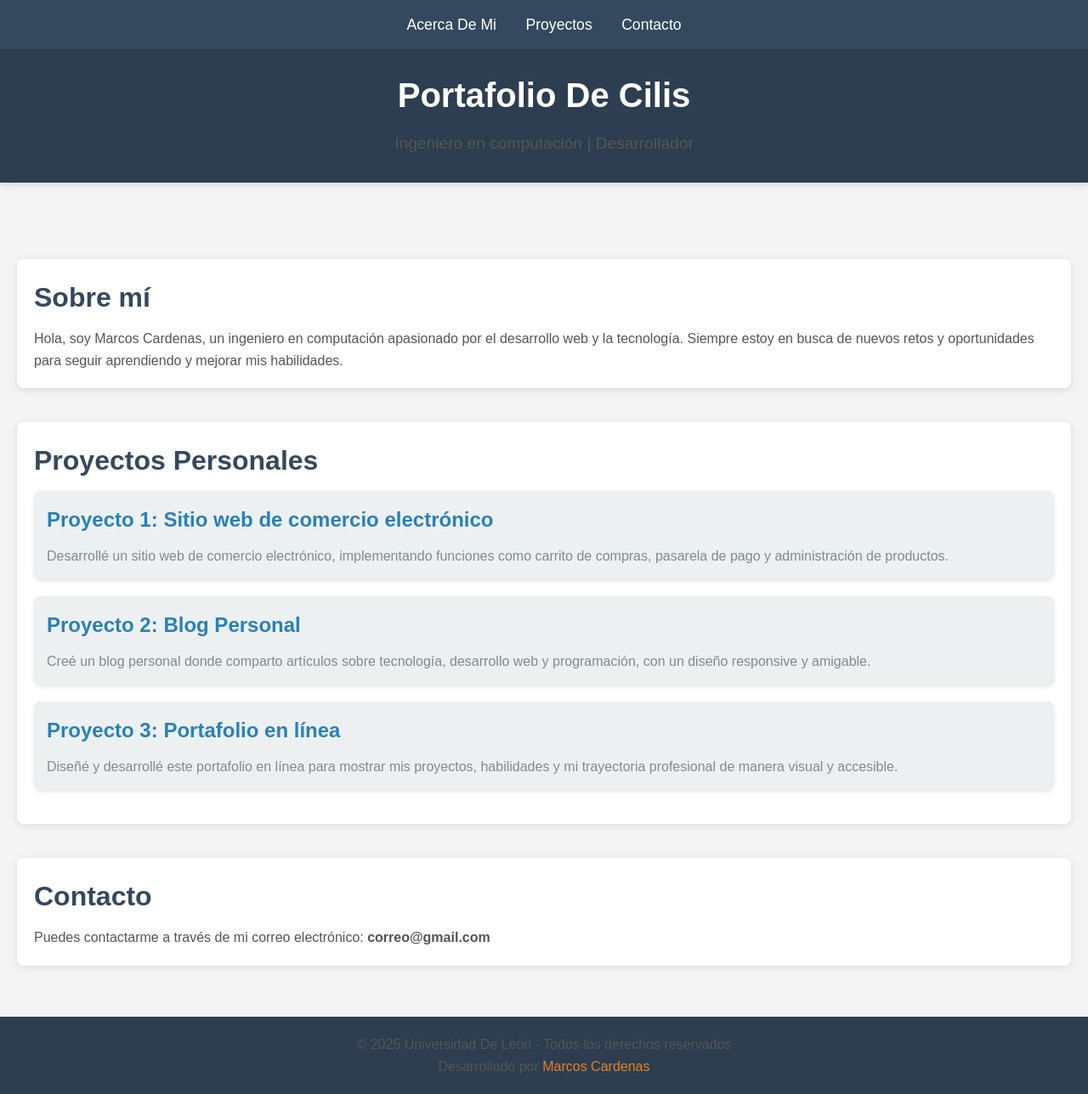
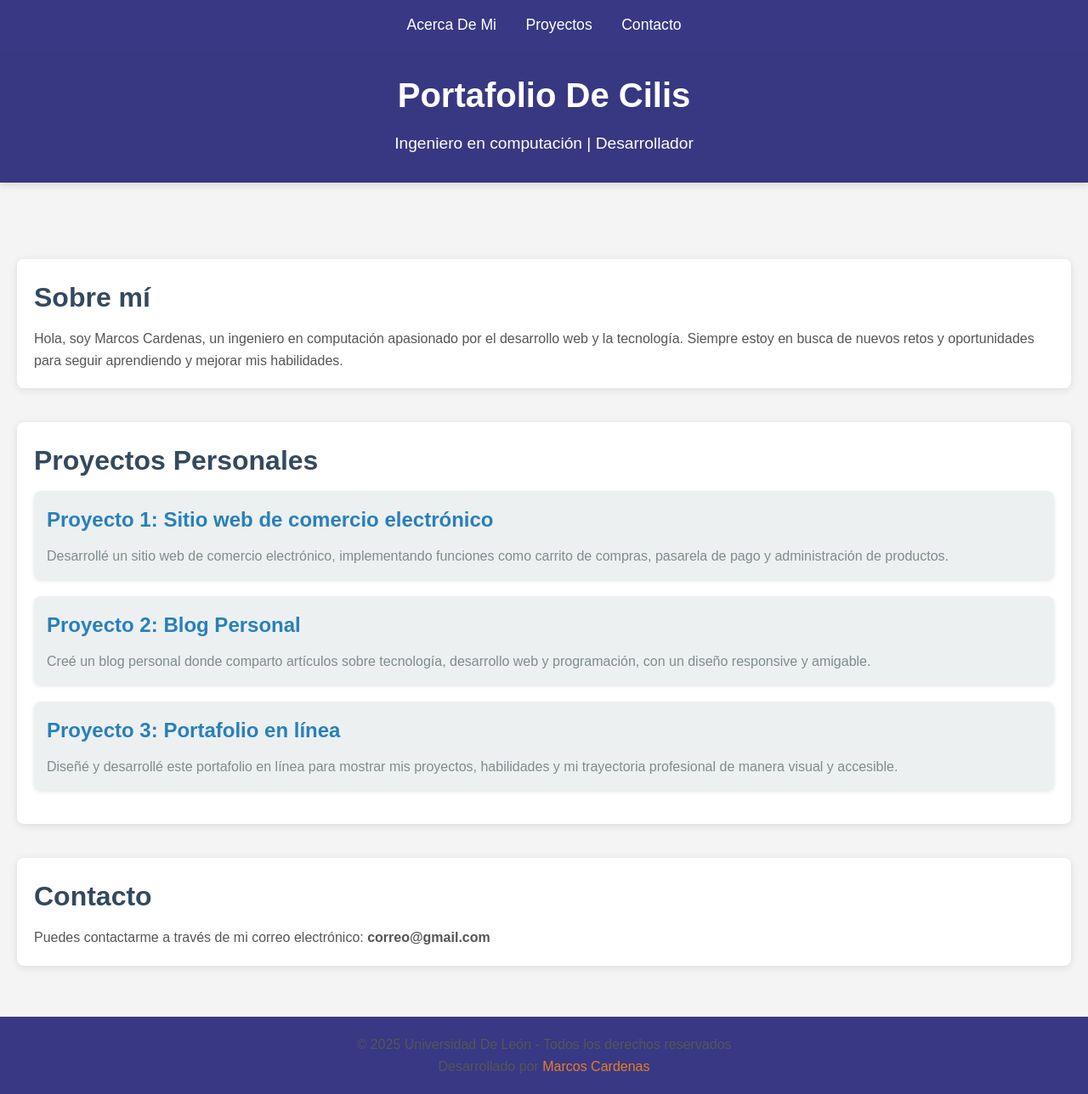
Before and after one commit to Dev122434/pagina-web, a plain HTML site: page index-semantico.html in a window 1280 px wide. Shown: the whole page at 85% size. Drawn offline with Linux system fonts and the light colour scheme.

Commit message:
Modificacion a los estilos

```diff
--- a/index-semantico.html
+++ b/index-semantico.html
@@ -5,25 +5,22 @@
     <meta name="viewport" content="width=device-width, initial-scale=1.0">
     <title>Portafolio personal</title>
     <style>
-        /* Reseteo de márgenes y padding por defecto */
         * {
             margin: 0;
             padding: 0;
             box-sizing: border-box;
         }
 
-        /* Estilos generales del cuerpo */
         body {
             font-family: 'Arial', sans-serif;
             background-color: #f4f4f4;
             color: #333;
             line-height: 1.6;
-            padding-top: 50px; /* Espacio superior para la navegación */
+            padding-top: 50px;
         }
 
-        /* Estilo del encabezado */
         header {
-            background-color: #2C3E50;
+            background-color: rgb(56, 56, 130);
             color: white;
             text-align: center;
             padding: 30px 20px;
@@ -37,11 +34,11 @@
 
         header p {
             font-size: 1.2rem;
+            color: white;
         }
 
-        /* Estilo de la navegación */
         nav {
-            background-color: #34495E;
+            background-color: rgb(56, 56, 133);
             padding: 15px 0;
             text-align: center;
             position: fixed;
@@ -63,9 +60,8 @@
             text-decoration: underline;
         }
 
-        /* Sección principal */
         main {
-            margin-top: 70px; /* Espacio para la barra de navegación fija */
+            margin-top: 70px;
             padding: 20px;
         }
 
@@ -88,7 +84,6 @@
             color: #555;
         }
 
-        /* Estilos para los artículos de proyectos */
         article {
             margin-bottom: 20px;
             padding: 15px;
@@ -108,9 +103,8 @@
             color: #7F8C8D;
         }
 
-        /* Estilo del pie de página */
         footer {
-            background-color: #2C3E50;
+            background-color: rgb(56, 56, 133);
             color: white;
             text-align: center;
             padding: 20px;
```
